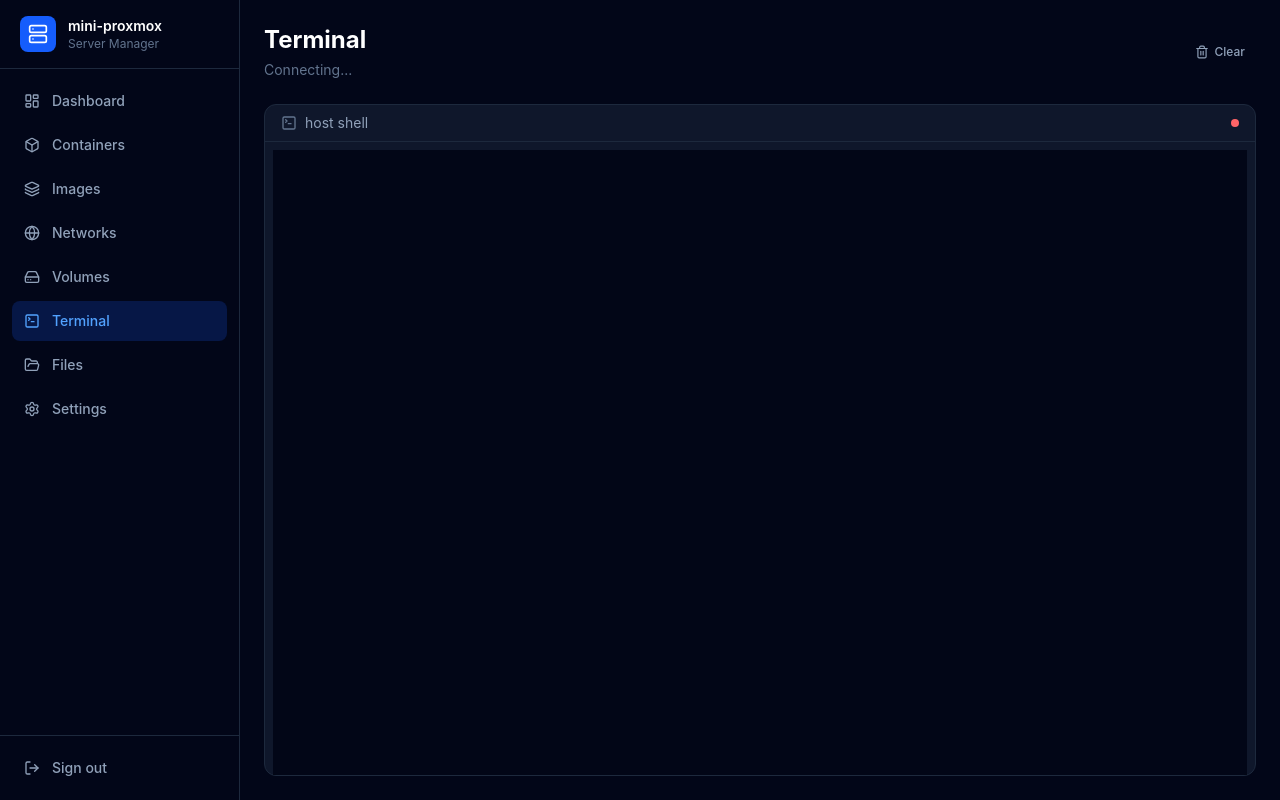
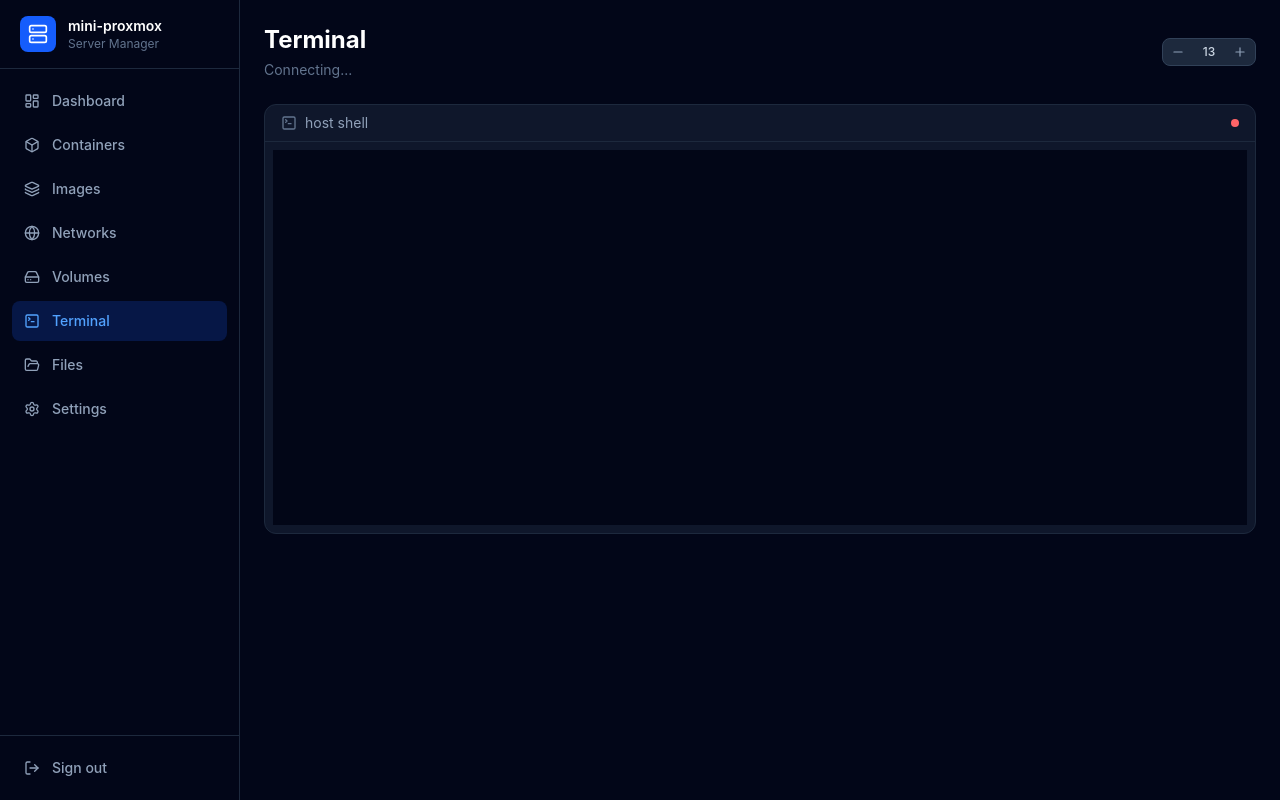
Before and after one commit to TanBread/mini-proxmox, a React (Vite) app in the folder client/: page /terminal in a window 1280 px wide. Built offline with nearby package versions, Linux system fonts and the light colour scheme; no server answers; sample sign-in values are in the browser's storage.

Commit message:
Terminal: replace clear button with font size control

```diff
--- a/client/src/pages/Terminal.jsx
+++ b/client/src/pages/Terminal.jsx
@@ -4,13 +4,17 @@ import { FitAddon } from '@xterm/addon-fit'
 import '@xterm/xterm/css/xterm.css'
 import { wsUrl } from '../api'
 import { PageHeader, Card, Button } from '../components/ui'
-import { TerminalSquare, Trash2 } from 'lucide-react'
+import { TerminalSquare, Minus, Plus } from 'lucide-react'
 
 export default function Terminal() {
   const containerRef = useRef(null)
   const termRef = useRef(null)
   const wsRef = useRef(null)
+  const fitRef = useRef(null)
   const [connected, setConnected] = useState(false)
+  const [fontSize, setFontSize] = useState(() => {
+    return parseInt(localStorage.getItem('termFontSize') || '13', 10)
+  })
 
   useEffect(() => {
     const term = new XTerm({
@@ -20,15 +24,17 @@ export default function Terminal() {
         cursor: '#3b82f6',
         selectionBackground: '#3b82f640',
       },
-      fontSize: 13,
+      fontSize,
       fontFamily: 'Consolas, Monaco, monospace',
       cursorBlink: true,
+      scrollback: 5000,
     })
     const fit = new FitAddon()
     term.loadAddon(fit)
     term.open(containerRef.current)
     fit.fit()
     termRef.current = term
+    fitRef.current = fit
 
     const ws = new WebSocket(wsUrl('/ws/terminal'))
     wsRef.current = ws
@@ -80,23 +86,44 @@ export default function Terminal() {
     }
   }, [])
 
-  function clear() {
-    termRef.current?.clear()
+  function changeSize(delta) {
+    const next = Math.min(24, Math.max(8, fontSize + delta))
+    setFontSize(next)
+    localStorage.setItem('termFontSize', String(next))
+    if (termRef.current) {
+      termRef.current.options.fontSize = next
+      fitRef.current?.fit()
+      if (wsRef.current?.readyState === WebSocket.OPEN) {
+        wsRef.current.send(JSON.stringify({ type: 'resize', cols: termRef.current.cols, rows: termRef.current.rows }))
+      }
+    }
   }
 
   return (
-    <div className="flex h-screen flex-col p-6">
+    <div className="flex flex-col p-6">
       <PageHeader
         title="Terminal"
         subtitle={connected ? 'Connected — full shell with sudo' : 'Connecting...'}
         actions={
-          <Button onClick={clear} variant="ghost" size="sm">
-            <Trash2 className="h-3.5 w-3.5" /> Clear
-          </Button>
+          <div className="flex items-center gap-1 rounded-lg border border-slate-700 bg-slate-800 px-1 py-0.5">
+            <button
+              onClick={() => changeSize(-1)}
+              className="rounded p-1 text-slate-400 hover:bg-slate-700 hover:text-white"
+            >
+              <Minus className="h-3.5 w-3.5" />
+            </button>
+            <span className="min-w-[2rem] text-center text-xs font-medium text-slate-300">{fontSize}</span>
+            <button
+              onClick={() => changeSize(1)}
+              className="rounded p-1 text-slate-400 hover:bg-slate-700 hover:text-white"
+            >
+              <Plus className="h-3.5 w-3.5" />
+            </button>
+          </div>
         }
       />
 
-      <Card className="flex-1 overflow-hidden">
+      <Card className="flex flex-col overflow-hidden" style={{ height: 'calc(100vh - 160px)' }}>
         <div className="flex items-center gap-2 border-b border-slate-800 px-4 py-2">
           <TerminalSquare className="h-4 w-4 text-slate-500" />
           <span className="text-sm text-slate-400">host shell</span>
@@ -104,7 +131,7 @@ export default function Terminal() {
             className={`ml-auto h-2 w-2 rounded-full ${connected ? 'bg-green-400' : 'bg-red-400'}`}
           />
         </div>
-        <div ref={containerRef} className="h-full p-2" />
+        <div ref={containerRef} className="flex-1 p-2" />
       </Card>
     </div>
   )
```
